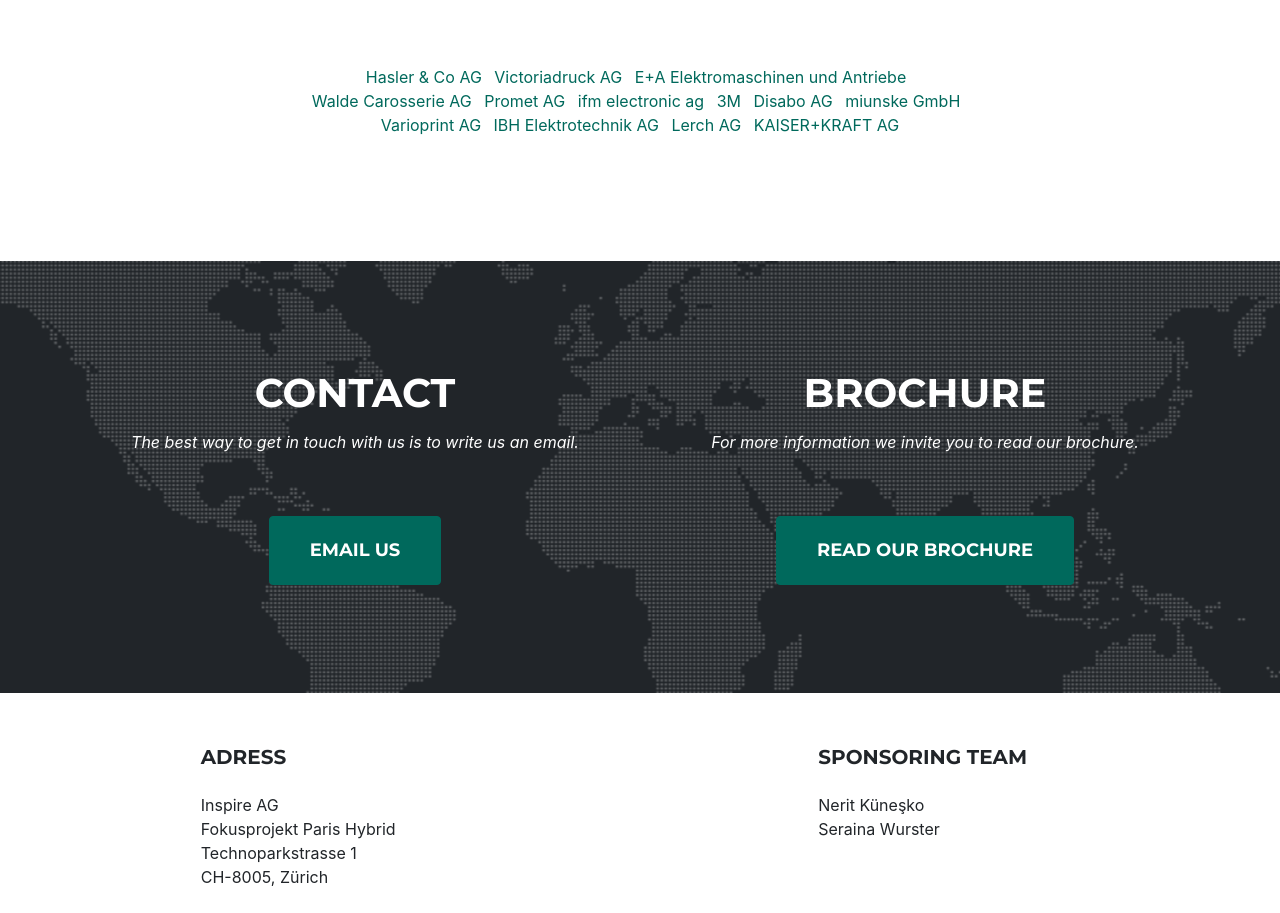
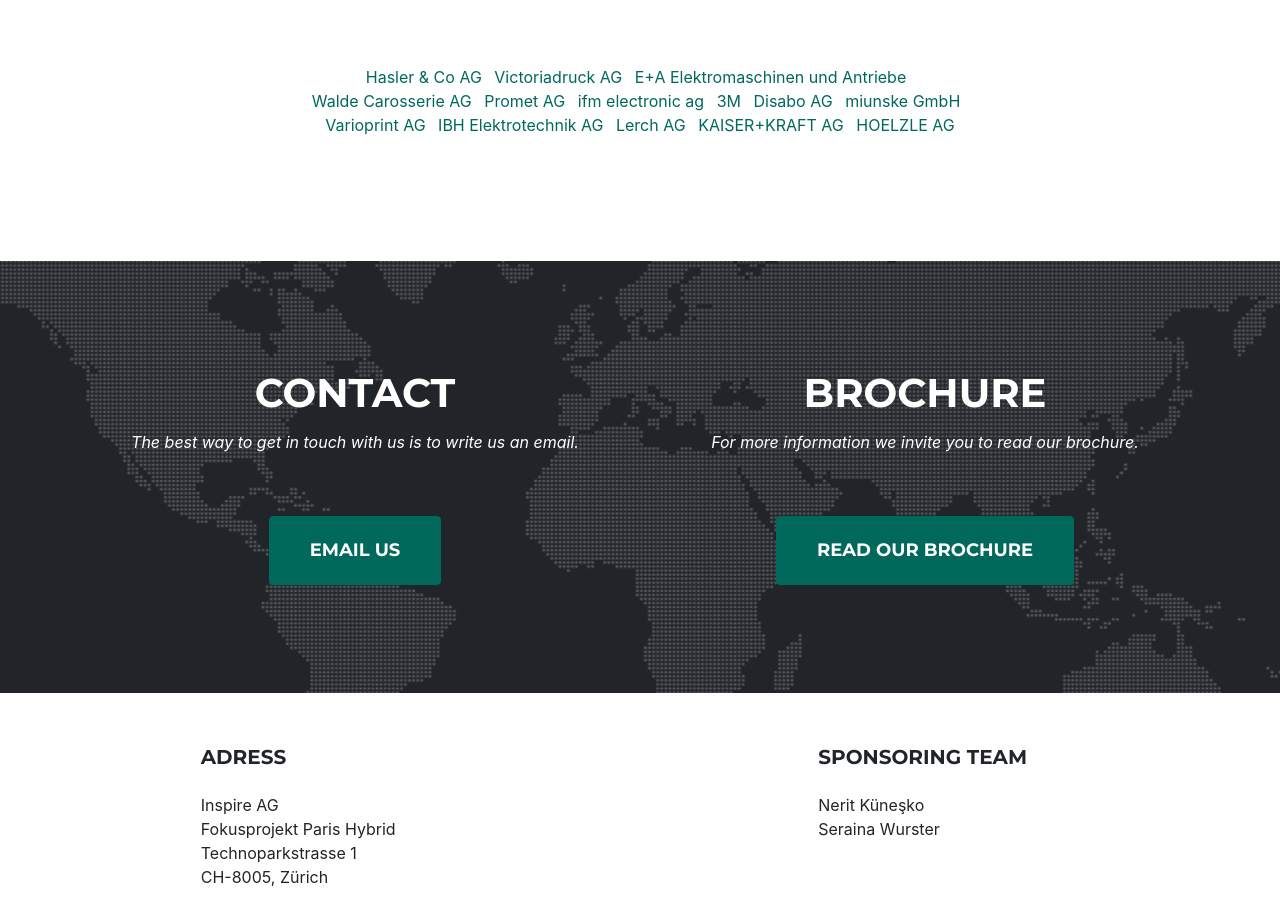
Before and after one commit to berisap/parishybrid, a plain HTML site: page en.html in a window 1280 px wide. Shown: the part 7659-8572 px from the top of the page. Drawn offline with nearby package versions, Linux system fonts and the light colour scheme; a web font is replaced by a local one.

Commit message:
HOELZLE AG hinzugefügt

```diff
--- a/en.html
+++ b/en.html
@@ -686,6 +686,7 @@
 
                             <li class="list-inline-item"><a href="https://www.lerchag.ch" target="_blank">Lerch AG</a></li>
                             <li class="list-inline-item"><a href="https://www.kaiserkraft.ch/" target="_blank">KAISER+KRAFT AG</a></li>
+                            <li class="list-inline-item"><a href="https://www.hoelzle.ch/" target="_blank">HOELZLE AG</a></li>
                         </ul>
                     </div>
 
```
Also changed, not shown: index.html (+1 -0 lines).
